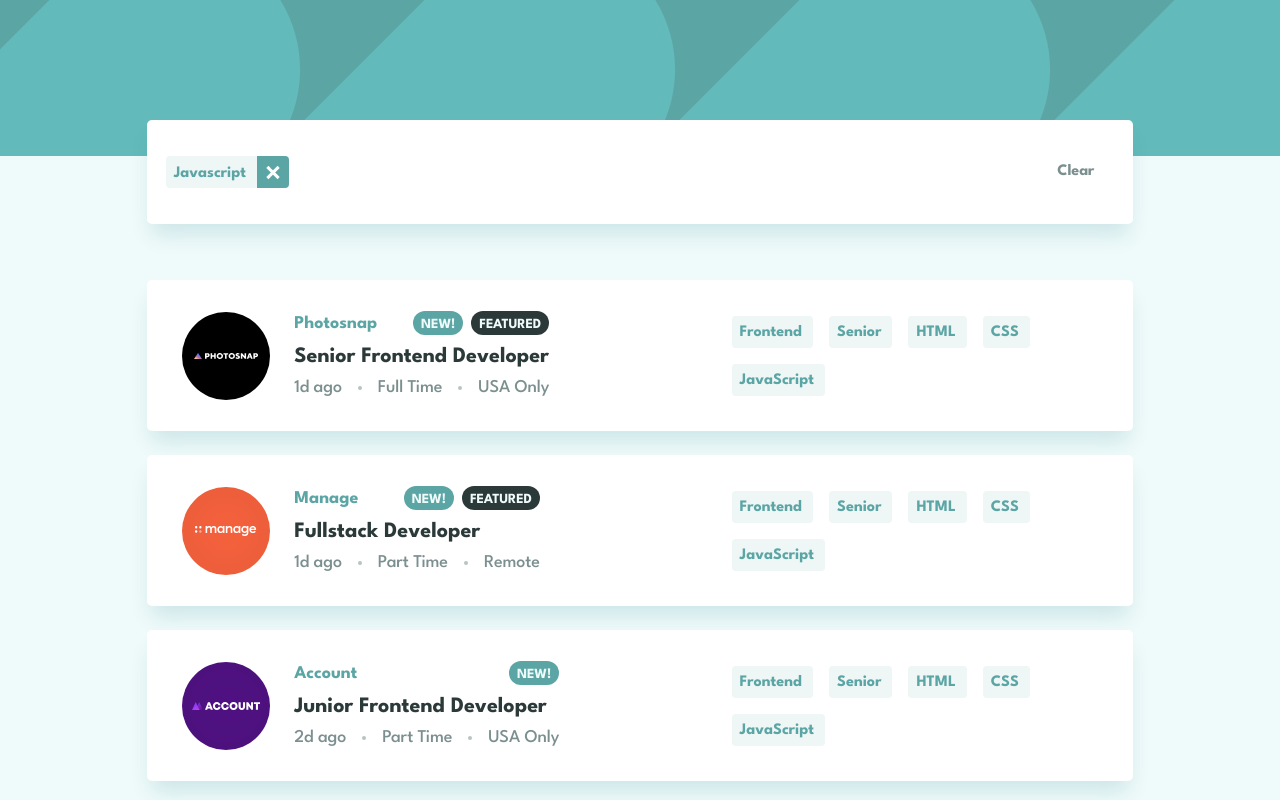
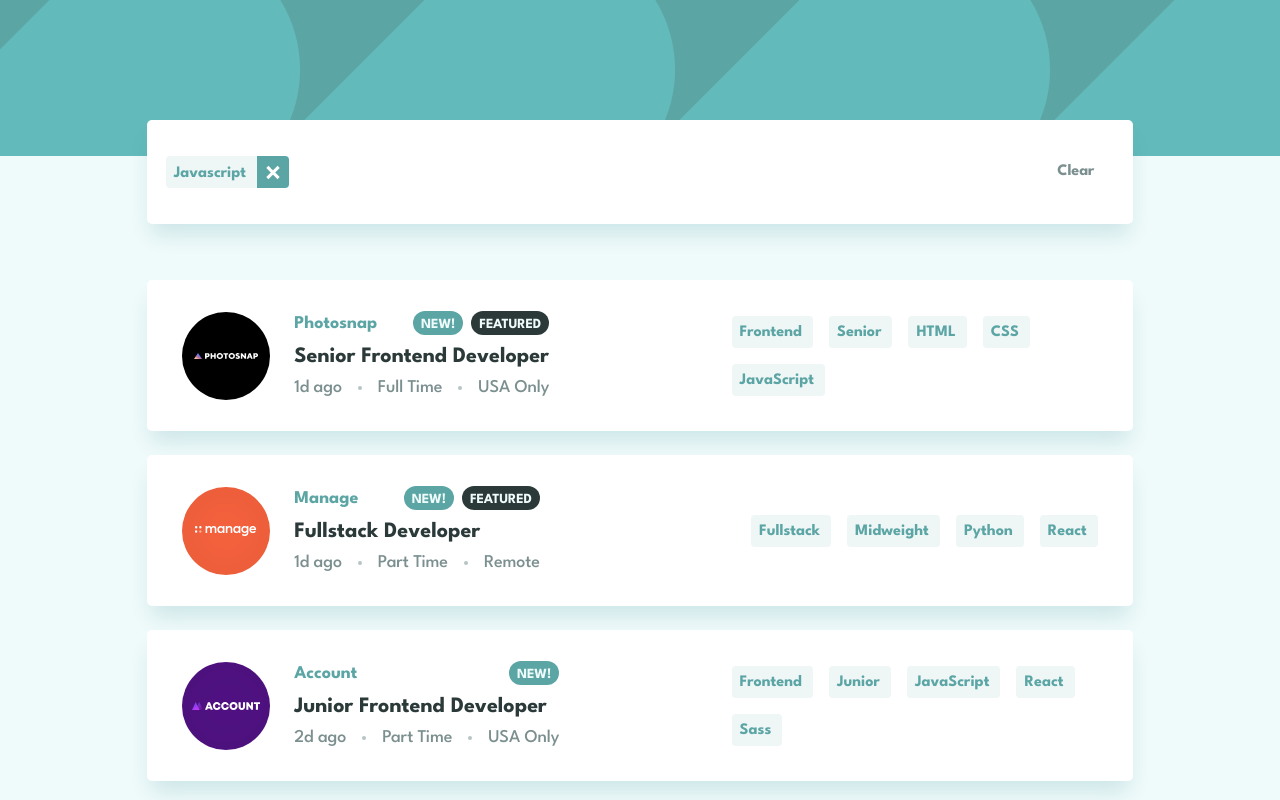
Before and after one commit to ZahiraSandiz/jobs-listing-react, a React (Vite) app: page / in a window 1280 px wide. Shown: the top 800 px of the page. Built offline with nearby package versions, Linux system fonts and the light colour scheme.

Commit message:
Components: CategoriesList and Category

```diff
--- a/src/components/Card.jsx
+++ b/src/components/Card.jsx
@@ -1,5 +1,6 @@
 import { css } from "@emotion/react";
 import FeaturedMessage from "./FeaturedMessage";
+import TechnologiesList from "./CategoriesList";
 
 
 const jobCard = css`
@@ -170,55 +171,12 @@ const line = css`
   }
 `
 
-const categoriesList = css`
-  display: flex;
-  flex-wrap: wrap;
-  gap: 16px;
-
-  @media (min-width: 1024px) {
-    margin-left: auto;
-    max-width: 40%;
-  }
-
-`
-
-const category = css`
-  user-select: none;
-  height: 32px;
-  color: #5ca5a5;
-  background-color: #eff6f6;
-  font-size: 16px;
-  font-weight: 700;
-  border-radius: 4px 0 0 4px;
-  padding: 5px 11px 3px 8px;
-  display: flex;
-  align-items: center;
-  justify-content: center;
-  border-radius: 4px;
-  text-align: center;
-  cursor: pointer;
-  transition: all 0.5s;
-
-  &:hover {
-  color: #ffffff;
-  background-color: #5ca5a5;
-  }
-`
-
-// Si la categoria fue clickeada (seleccionada) ahi van estos estilos...
-// .categories-list > .category--selected {
-//   cursor: default;
-//   background: #5ca5a5;
-//   color: #eff6f6;
-// }
-
 
 const Card = (props)=>{
 
   const {company, logo, isNew, featured,  position, role, level, postedAt, contract, location, languages, tools} = props
 
   return(
-
     <article css={jobCard}>
       <img
         css={image}
@@ -250,19 +208,8 @@ const Card = (props)=>{
 
       <div css={line}></div>
 
-      <section css={categoriesList}>
+      <TechnologiesList role={role} level={level} languages={languages} tools={tools}/>
 
-        {/* {languages} Por cada valor (clave: valor), hacer una span category */}
-
-        {/* FRONTEND Y SENIOR SON "role": "Frontend" Y "level": "Senior"
-        Hacer  que  el  valor de role y el valor de level se  conviertan en un span con la case category
-        */}
-        <span css={category}>Frontend</span>
-        <span css={category}>Senior</span>
-        <span css={category}>HTML</span>
-        <span css={category}>CSS</span>
-        <span css={category}>JavaScript</span>
-      </section>
     </article>
   )
 }
--- /dev/null
+++ b/src/components/CategoriesList.jsx
@@ -0,0 +1,41 @@
+import { css } from "@emotion/react";
+import Category from "./Category";
+
+
+const list = css`
+display: flex;
+flex-wrap: wrap;
+gap: 16px;
+
+@media (min-width: 1024px) {
+  margin-left: auto;
+  max-width: 40%;
+}
+`
+
+const CategoriesList = (props) => {
+  const {role, level, languages, tools} = props
+  return(
+
+    <section css={list}>
+
+      <Category text={role} />
+      <Category text={level} />
+
+      {languages.map((element) => {
+        return(
+          <Category text={element} />
+        )
+      })}
+
+      {tools.map((element) => {
+        return(
+          <Category text={element} />
+        )
+      })}
+
+  </section>
+  )
+}
+
+export default CategoriesList
--- /dev/null
+++ b/src/components/Category.jsx
@@ -0,0 +1,39 @@
+import { css } from "@emotion/react";
+
+const styleCategory = css`
+user-select: none;
+height: 32px;
+color: #5ca5a5;
+background-color: #eff6f6;
+font-size: 16px;
+font-weight: 700;
+border-radius: 4px 0 0 4px;
+padding: 5px 11px 3px 8px;
+display: flex;
+align-items: center;
+justify-content: center;
+border-radius: 4px;
+text-align: center;
+cursor: pointer;
+transition: all 0.5s;
+
+&:hover {
+color: #ffffff;
+background-color: #5ca5a5;
+}
+`
+// Si la categoria fue clickeada (seleccionada) ahi van estos estilos...
+// .categories-list > .category--selected {
+//   cursor: default;
+//   background: #5ca5a5;
+//   color: #eff6f6;
+// }
+
+const Category = (props)=>{
+  const {text} = props
+  return(
+    <span css={styleCategory}>{text}</span>
+  )
+}
+
+export default Category
```
